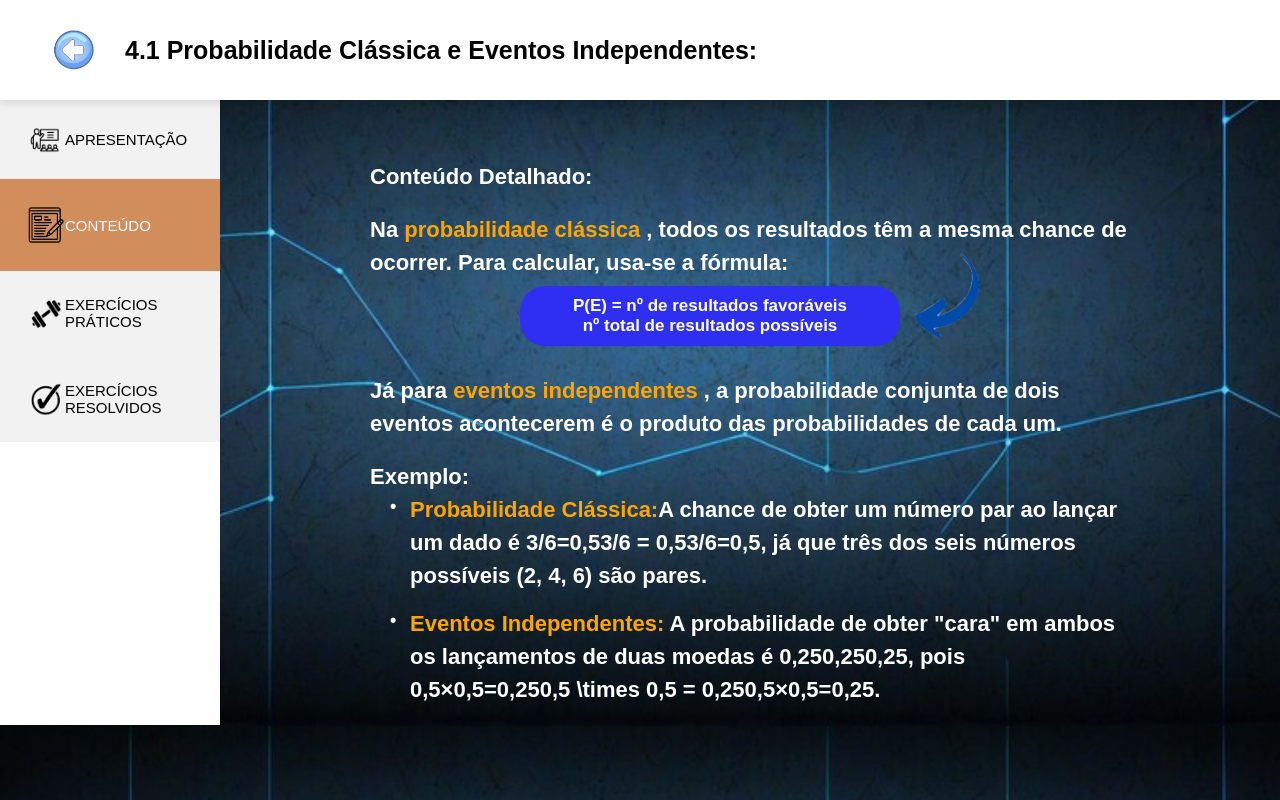
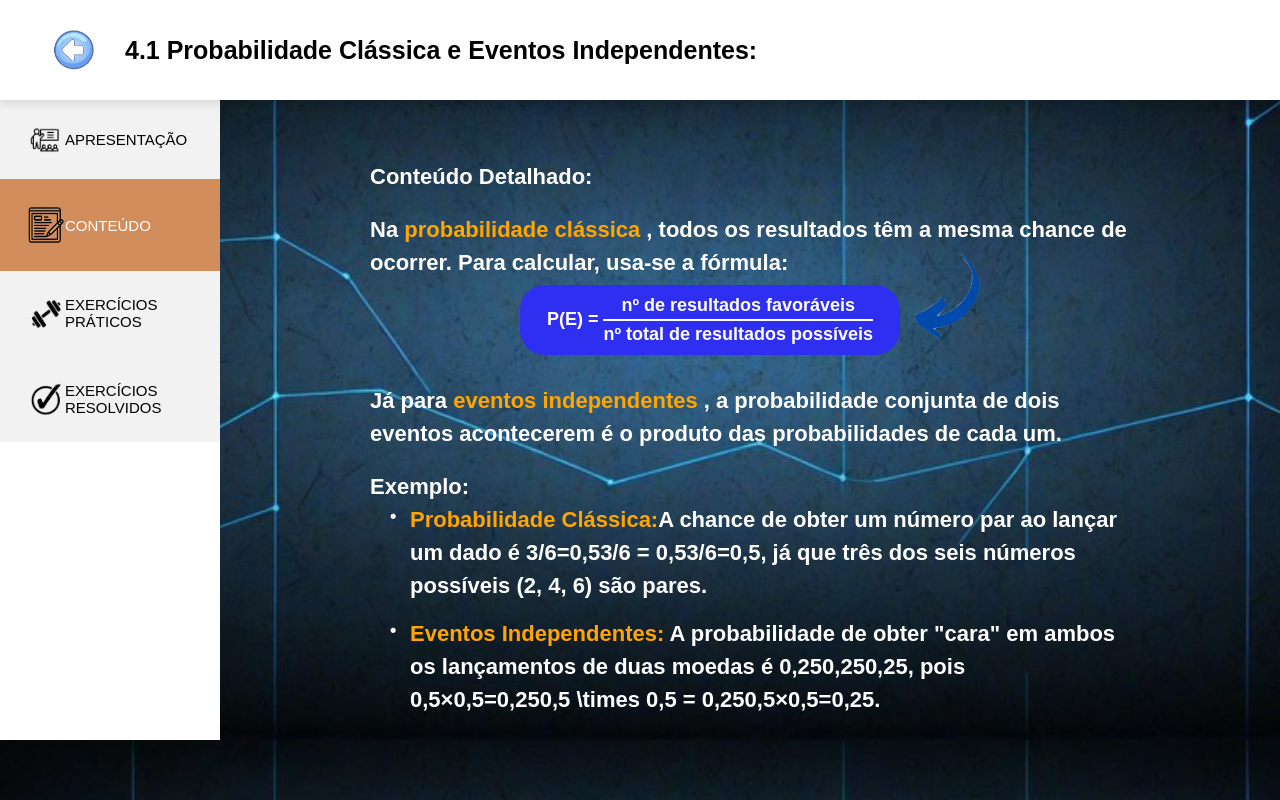
Before and after one commit to LucasCiacci/Projeto-Software-Estatistica, a PHP site: the page made by Programando/Desenvolvendo o Projeto/Módulos/Módulo 4/M4-1Conteúdo.html in a window 1280 px wide. Run offline with PHP 8.4, Linux system fonts and the light colour scheme.

```diff
--- a/Programando/Desenvolvendo o Projeto/Módulos/Módulo 4/M4-1Conteúdo.css
+++ b/Programando/Desenvolvendo o Projeto/Módulos/Módulo 4/M4-1Conteúdo.css
@@ -43,7 +43,7 @@ body {
 }
 
 .faixa-lateral {
-    height: 725px;
+    height: 740px;
     width: 220px;
     background-color: white;
     display: flex;
@@ -164,3 +164,26 @@ ul li::before {
     color: white; /* Cor da bolinha */
     font-size: 18px; /* Tamanho da bolinha */
 }
+
+/* Estilo da fórmula */
+.formula {
+    font-size: 18px; /* Tamanho do texto, ajuste conforme necessário */
+}
+
+/* Estilo para a fração */
+.fraction {
+    display: inline-block;
+    text-align: center;
+    vertical-align: middle;
+}
+
+.numerator {
+    display: block;
+}
+
+.denominator {
+    display: block;
+    border-top: 2px solid white; /* Linha entre numerador e denominador */
+    margin-top: 3px; /* Ajuste de espaçamento */
+    padding-top: 3px; /* Ajuste de espaçamento */
+}
--- a/Programando/Desenvolvendo o Projeto/Módulos/Módulo 4/M4-1Conteúdo.html
+++ b/Programando/Desenvolvendo o Projeto/Módulos/Módulo 4/M4-1Conteúdo.html
@@ -46,10 +46,16 @@
 
     <!-- Balões de destaque -->
     <div class="balao-azul">
-        <p>P(E) =   nº de resultados favoráveis <br>
-                   nº total de resultados possíveis</p>
+        <p class="formula">
+            P(E) =
+            <span class="fraction">
+                <span class="numerator">nº de resultados favoráveis</span>
+                <span class="denominator">nº total de resultados possíveis</span>
+            </span>
+        </p>
         <img src="setaAzul1.png" alt="Seta para a probabilidade" class="seta-azul">
     </div>
+
 
     <h3>Já para <span class="destaque">eventos independentes </span>, a probabilidade conjunta de dois eventos acontecerem é o produto das probabilidades de cada um.</h3>
 
```
Also changed, not shown: 7 other files.
